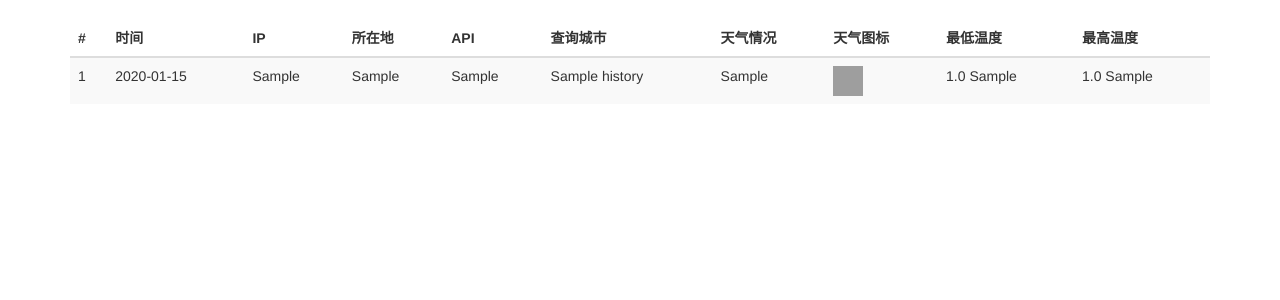
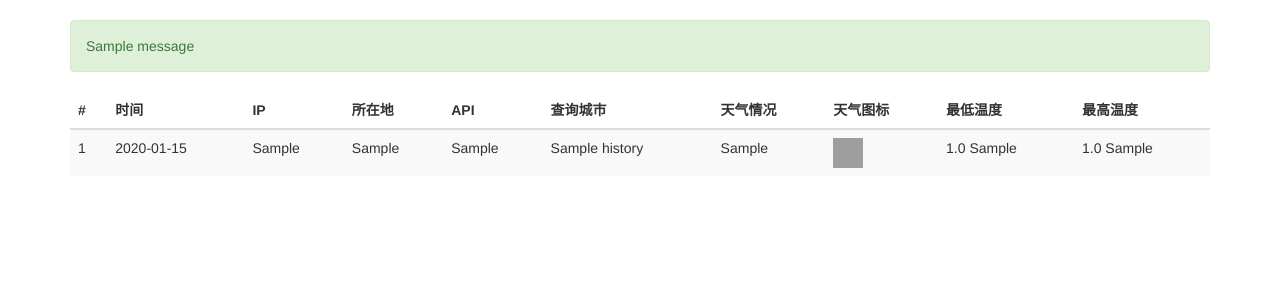
Before and after one commit to gzMichael/weatheronline, a Flask app: page /history in a window 1280 px wide. Shown: the part 102-402 px from the top of the page. Run offline with Flask 2, Linux system fonts and the light colour scheme; tables that the repository leaves empty hold one stand-in row (values such as "Sample post"); one stand-in notice (Sample message) is shown; some libraries are stand-ins or nearby versions; grey boxes are pictures that could not be loaded.

Commit message:
add flask_flash

```diff
--- a/app/templates/base.html
+++ b/app/templates/base.html
@@ -1,5 +1,9 @@
-{% extends "bootstrap/base.html" %} <!-- base.html模板继承自bootstrap/base.html -->
+{% extends "bootstrap/base.html" %}
 {% block title %}天气在线查询{% endblock %}
+{% block favicon %}
+<link rel="shortcut icon" href="{{ url_for('static', filename='favicon.ico') }}" type="image/x-icon">
+<link rel="icon" href="{{ url_for('static', filename='favicon.ico') }}" type="image/x-icon">
+{% endblock %}
 {% block navbar %}
 
 {% endblock %}
--- a/app/templates/history.html
+++ b/app/templates/history.html
@@ -17,6 +17,12 @@
 {% endblock %}
 
 {% block page_content %}
+{% for message in get_flashed_messages(with_categories=True) %}
+    <div class="alert alert-{{ message[0] }}">
+        {{ message[1] }}
+    </div>
+{% endfor %}
+{% if history %}
 <table class="table table-striped">
             <thead>
             <tr>
@@ -49,5 +55,5 @@
                 {% endfor %}
             </tbody>
         </table>
-
+{% endif %}
 {% endblock %}
--- a/app/views.py
+++ b/app/views.py
@@ -1,7 +1,7 @@
 # -*- coding: utf-8 -*-
 import datetime
 from app import app
-from flask import render_template, request
+from flask import render_template, request, flash
 from flask_wtf import FlaskForm
 from wtforms import StringField, SubmitField, SelectField
 from wtforms.validators import DataRequired
@@ -84,16 +84,20 @@ def index():
                 history.tempmax = dict_weather['temp_max_d0']
                 db.session.add(history)
                 db.session.commit()
-        return render_template('index.html', form=queryform, city_name=city_name, api=api_str,
-            weather=dict_weather, unit=temp_unit_str)
+                return render_template('index.html', form=queryform, city_name=city_name, api=api_str,
+                    weather=dict_weather, unit=temp_unit_str)
+            else:
+                error_str = dict_weather['message']
+                flash(error_str, 'warning')
+                return render_template('index.html', form=queryform)
     else:
-        print(queryform.city_name.data)
         return render_template('index.html', form=queryform, location_str=location_str)
 
 @app.route('/history')
 def history():
     history = db.session.query(History).all()
-    print(history)
+    if not history:
+       flash(u'历史记录不存在', 'warning')
     return render_template('history.html', history=history)
 
 @app.route('/about')
```
Also changed, not shown: app/templates/index.html (+7 -0 lines).
